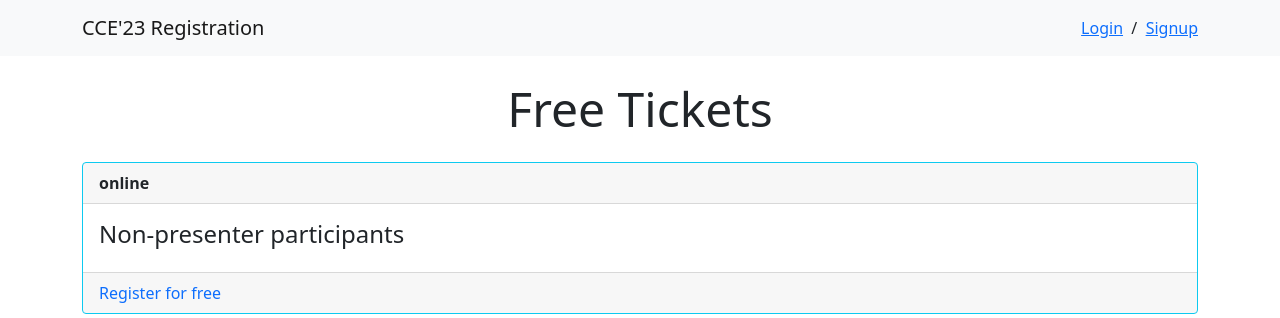
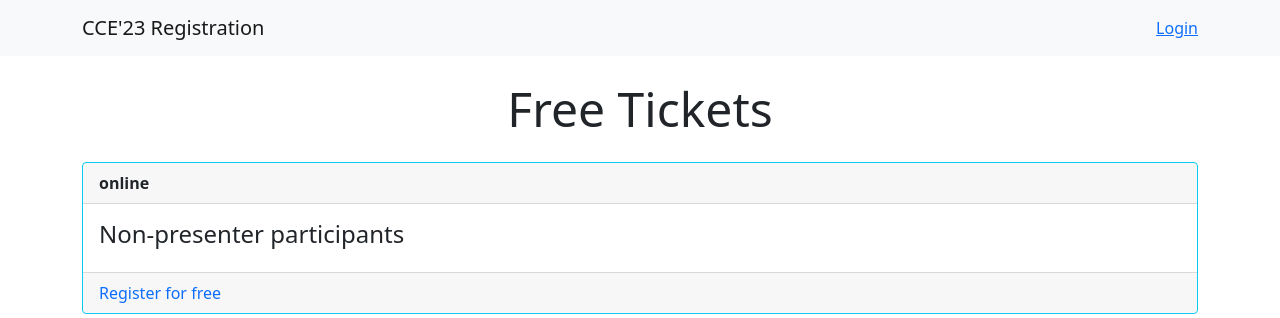
Before and after one commit to ufazuniversity/cce-2023-registration, a Django app: page / in a window 1280 px wide. Shown: the top 318 px of the page. Run offline with Django 4.2, Linux system fonts and the light colour scheme; data comes from the database, SQL or seed files in the repository; some libraries are stand-ins or nearby versions.

Commit message:
Added a link to Login anchor in the navbar

```diff
--- a/cce_2023_registration/templates/includes/navbar.html
+++ b/cce_2023_registration/templates/includes/navbar.html
@@ -3,7 +3,7 @@
         <a href="{% url 'index' %}" class="navbar-brand">CCE'23 Registration</a>
         <div class="d-flex">
             {% if not user.is_authenticated %}
-                <a href="#">Login</a>&nbsp; / &nbsp; <a href="#">Signup</a>
+                <a href="{% url 'account_login' %}">Login</a>
             {% else %}
                 <a href="/account">Account</a>
             {% endif %}
```
